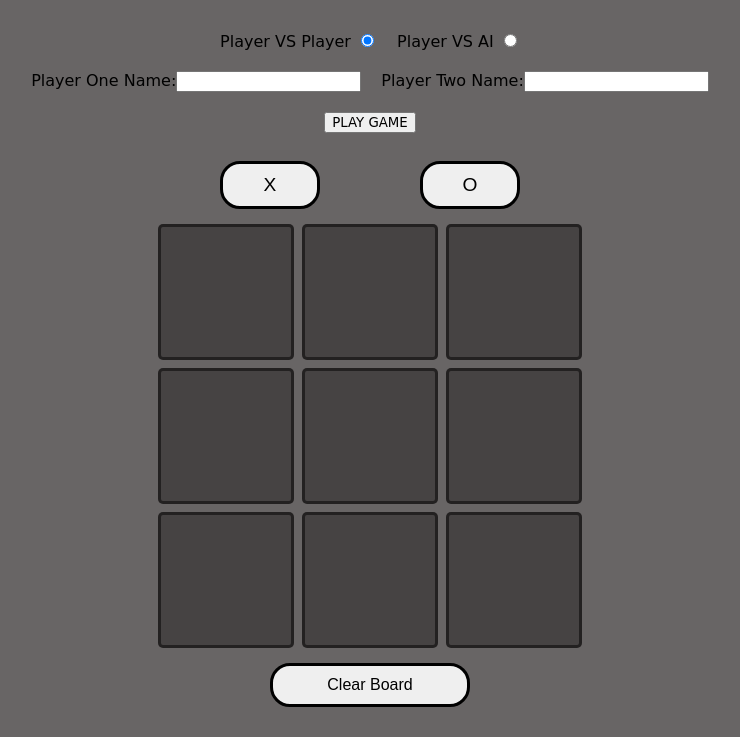
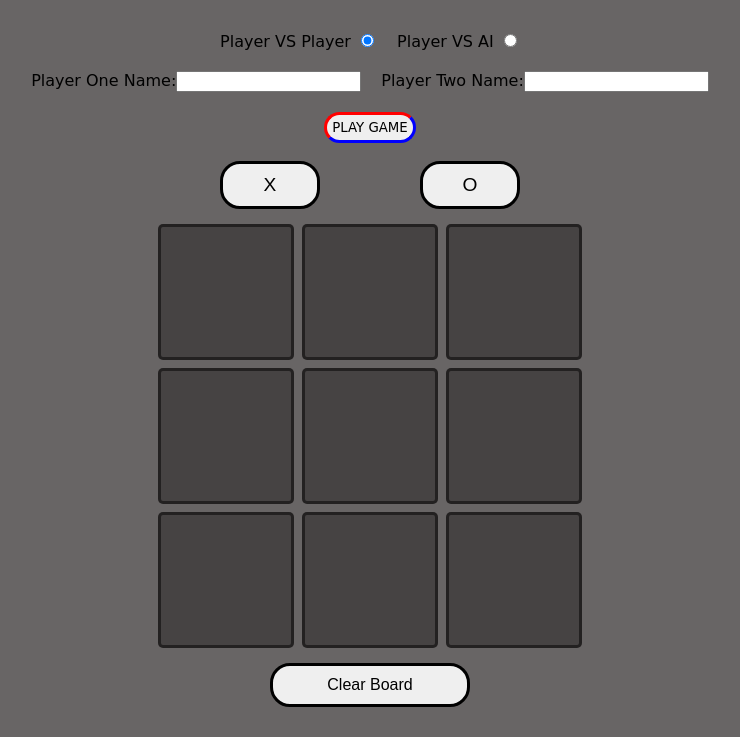
Before and after one commit to OneTooManyln/project_tic-tac-toe, a plain HTML site: page index.html in a window 1280 px wide. Both pictures are taken after a click on the radio button "Player VS Player". Shown: the part 116-853 px from the top of the page, without its empty margins (270-1010 px from the left). Drawn offline with Linux system fonts and the light colour scheme; a web font is replaced by a local one.

Commit message:
Add two colors to start-game btn

```diff
--- a/style.css
+++ b/style.css
@@ -47,6 +47,12 @@ form {
 
 #play-game {
   font-family: inherit;
+  border-left: solid red;
+  border-right: solid blue;
+  border-top: solid red;
+  border-bottom: solid blue;
+  border-radius: 20px;
+  padding: 5px;
 }
 
 #hide {
```
